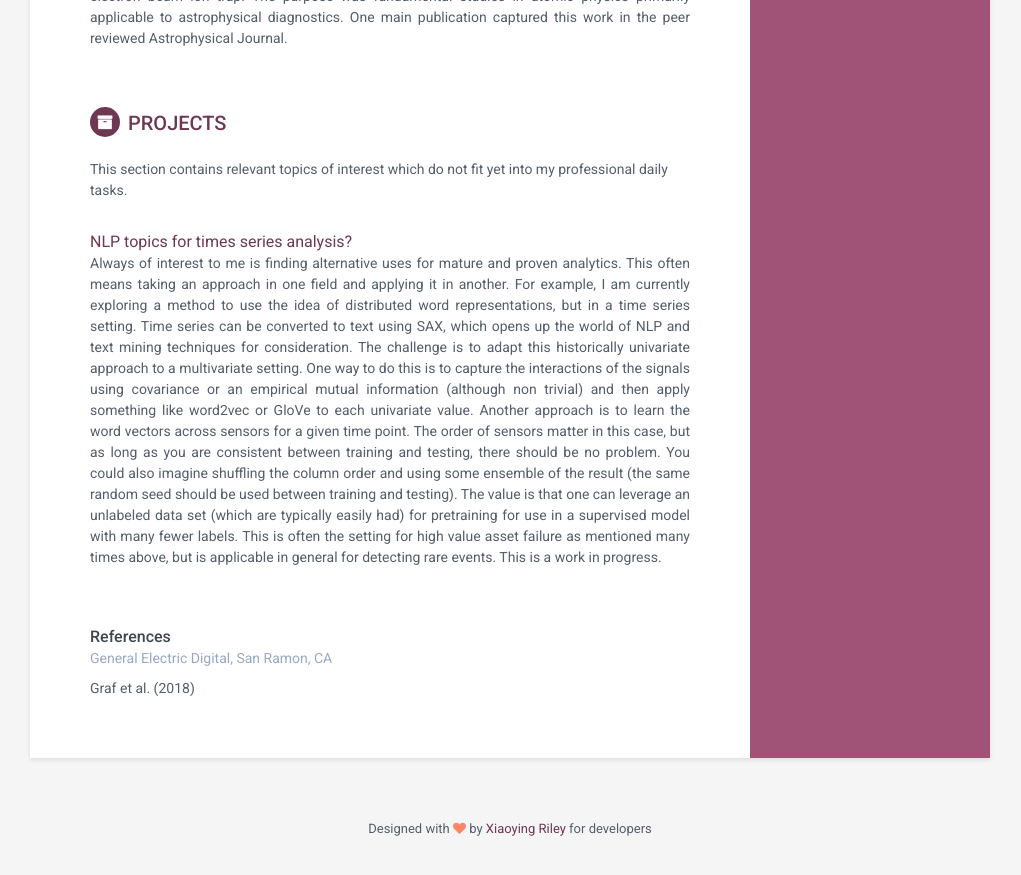
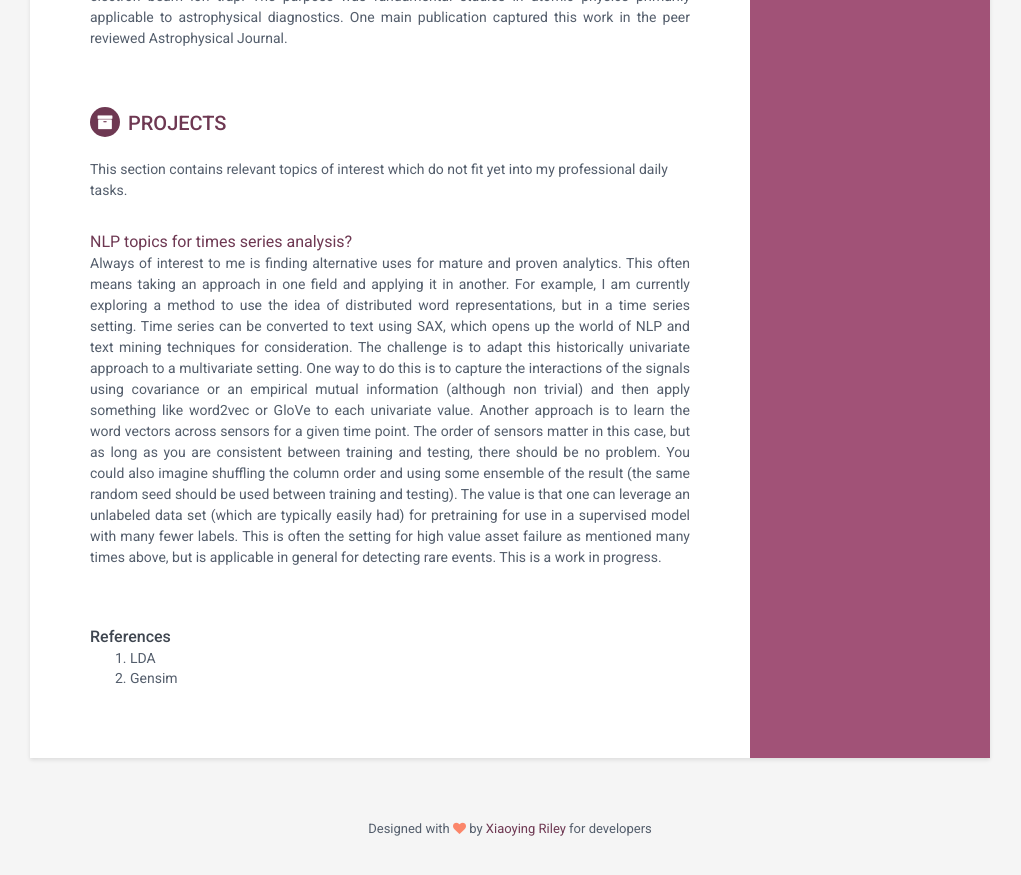
Before and after one commit to AlexanderGraf/online-cv, a Jekyll site: the page built from index.html, in a window 1280 px wide and 900 px high, scrolled down 3038 px. Shown: the top 875 px of the window, without its empty margins (130-1151 px from the left). Built offline with Jekyll 4.4.1, drawn with Linux system fonts in a browser that asks for light colours; some web fonts are replaced.

Commit message:
updated text

```diff
--- a/_includes/references.html
+++ b/_includes/references.html
@@ -3,9 +3,11 @@
         <div class="upper-row">
             <h3 class="job-title">References</h3>
         </div><!--//upper-row-->
-        <div class="company">General Electric Digital, San Ramon, CA</div>
     </div><!--//meta-->
     <div class="details">
-    Graf et al. (2018)
+    	<ol>
+    	    <li>LDA</li>
+    	    <li>Gensim</li>
+        </ol>
     </div>
 </div>
```
